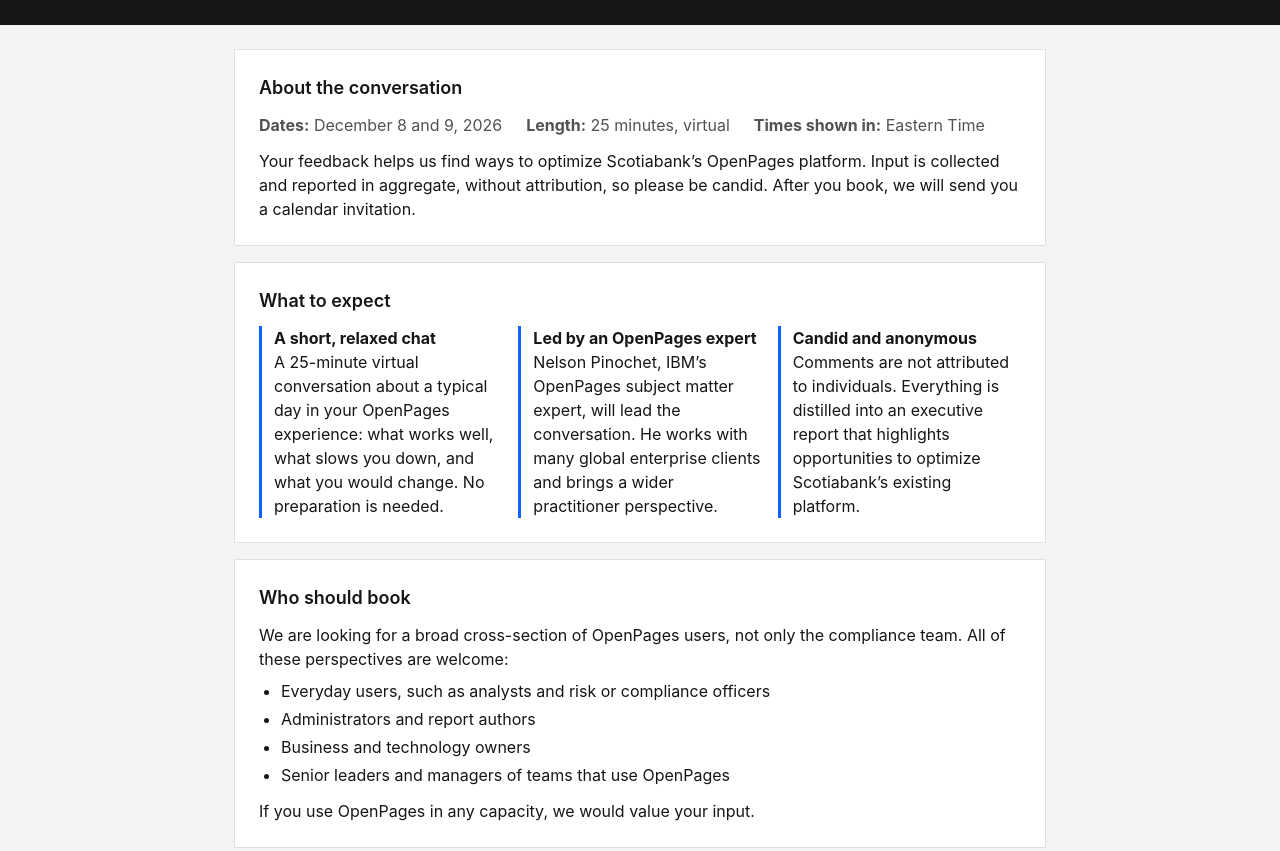
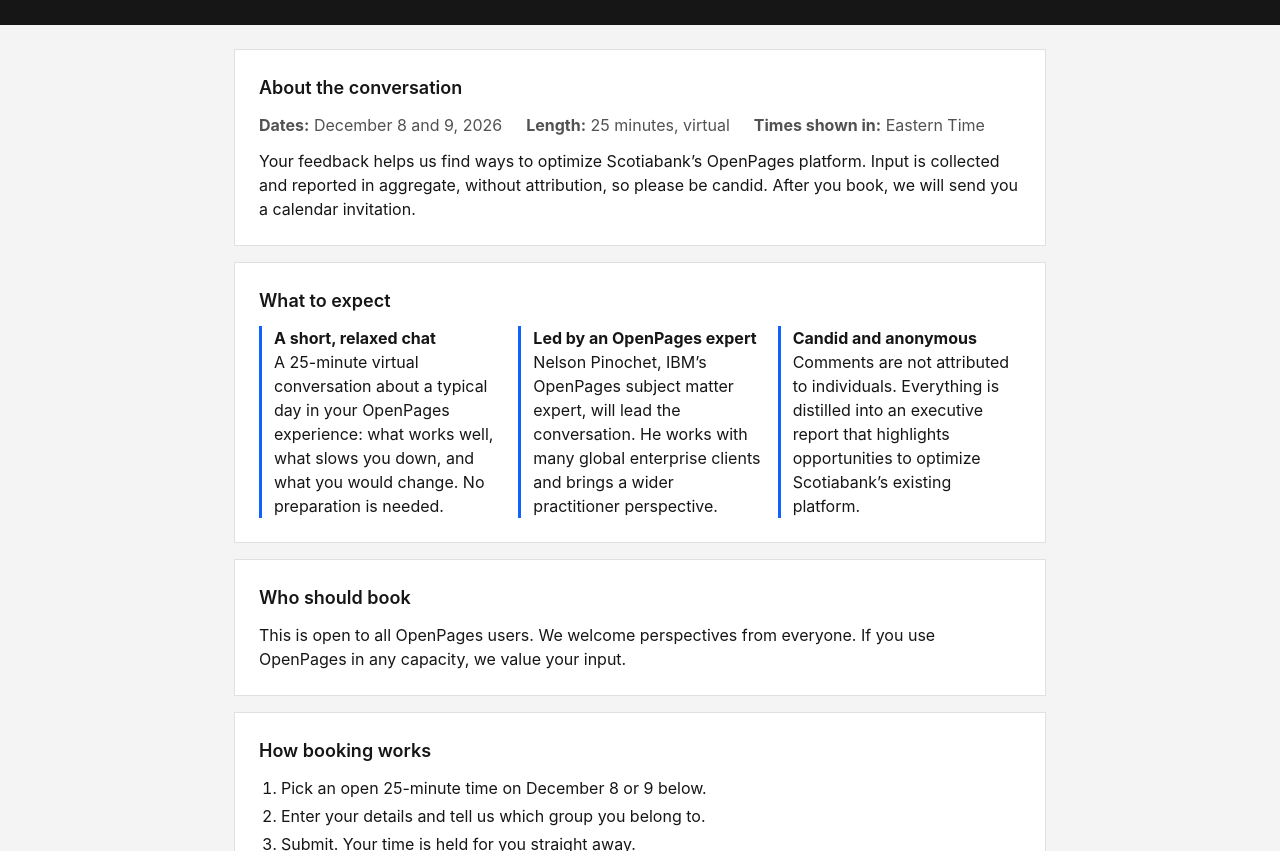
Before and after one commit to samg-org/openpages-health-check, a plain HTML site: page index.html in a window 1280 px wide. Shown: the part 101-952 px from the top of the page. Drawn offline with Linux system fonts and the light colour scheme; no server answers.

Commit message:
Simplify Who should book: open to all OpenPages users

```diff
--- a/index.html
+++ b/index.html
@@ -64,14 +64,7 @@
 
   <section>
     <h2>Who should book</h2>
-    <p>We are looking for a broad cross-section of OpenPages users, not only the compliance team. All of these perspectives are welcome:</p>
-    <ul>
-      <li>Everyday users, such as analysts and risk or compliance officers</li>
-      <li>Administrators and report authors</li>
-      <li>Business and technology owners</li>
-      <li>Senior leaders and managers of teams that use OpenPages</li>
-    </ul>
-    <p>If you use OpenPages in any capacity, we would value your input.</p>
+    <p>This is open to all OpenPages users. We welcome perspectives from everyone. If you use OpenPages in any capacity, we value your input.</p>
   </section>
 
   <section>
```
